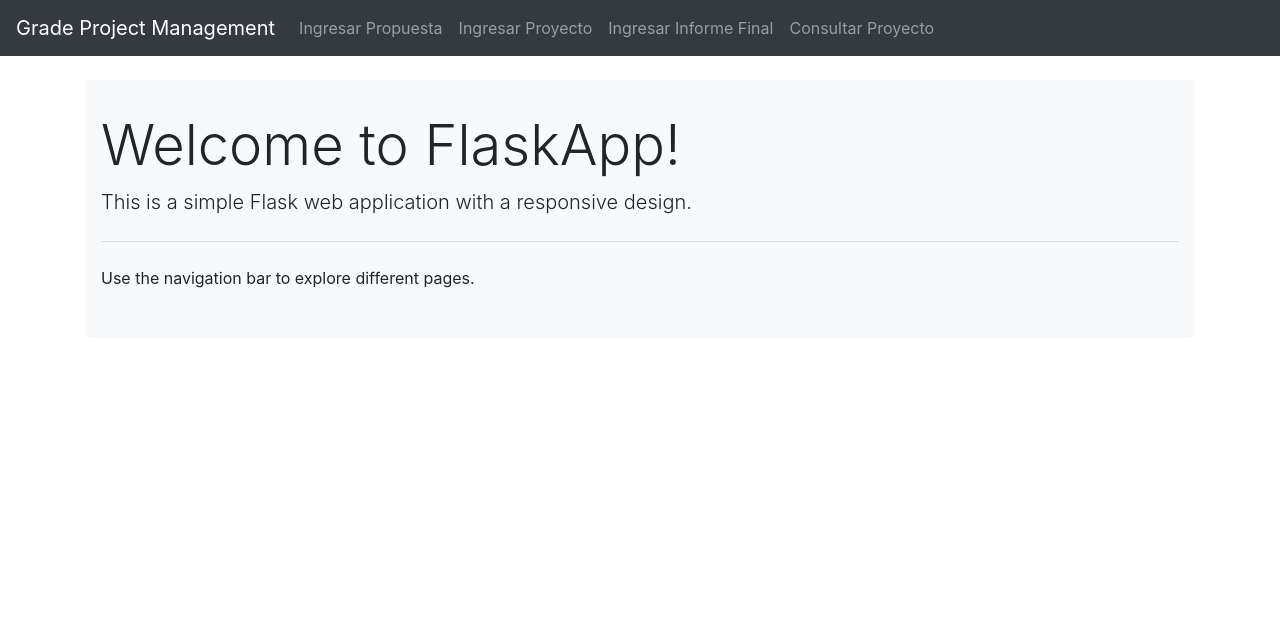
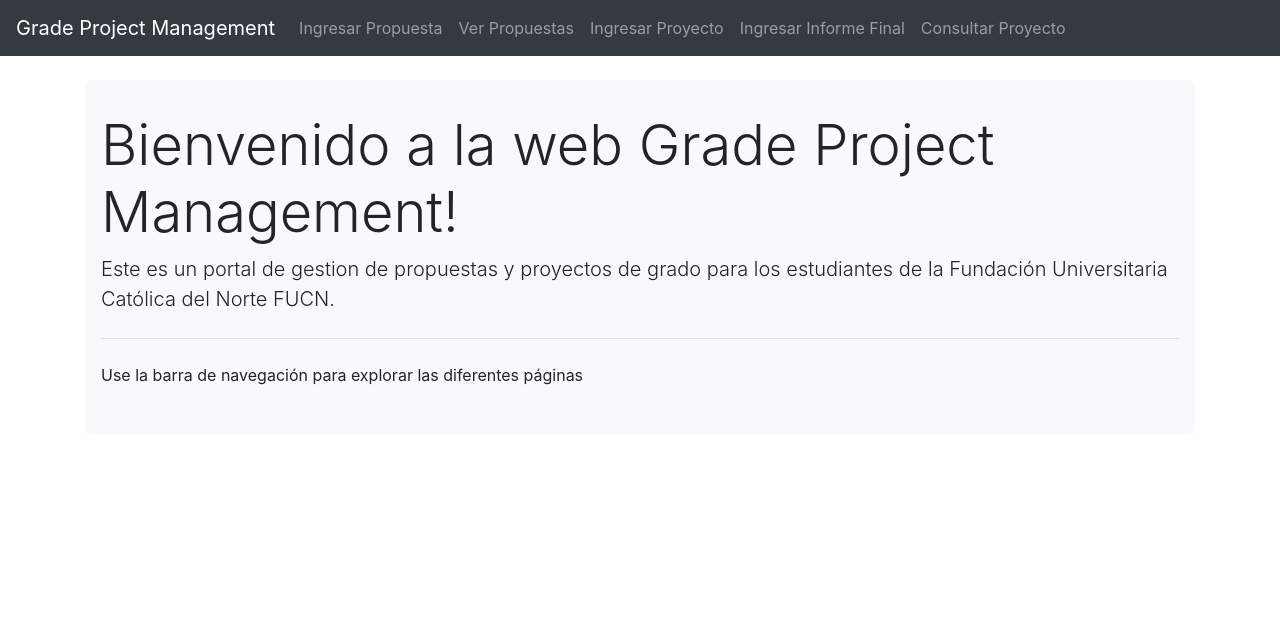
Before and after one commit to zrcindy/gradeprojectmanagement, a Flask app: page / in a window 1280 px wide. Shown: the top 627 px of the page. Run offline with Flask 3, Linux system fonts and the light colour scheme; the visitor is signed in with stand-in values (Sample User, id 1); parts of the project's set-up code (start-up, migrations or seed data) failed here and were passed over; some libraries are stand-ins or nearby versions.

Commit message:
Fixed ingresar-propuesta form and changed home page content

```diff
--- a/app/templates/base.html
+++ b/app/templates/base.html
@@ -21,6 +21,9 @@
                             <a class="nav-link" href="/ingresar-propuesta">Ingresar Propuesta</a>
                         </li>
                         <li class="nav-item">
+                            <a class="nav-link" href="/ver-propuestas">Ver Propuestas</a>
+                        </li>
+                        <li class="nav-item">
                             <a class="nav-link" href="/ingresar-proyecto">Ingresar Proyecto</a>
                         </li>
                         <li class="nav-item">
@@ -30,6 +33,9 @@
                             <a class="nav-link" href="/consultar-proyecto">Consultar Proyecto</a>
                         </li>
                     {% elif session['role'] == 'Evaluador' %}
+                        <li class="nav-item">
+                            <a class="nav-link" href="/consultar-proyecto">Consultar Proyecto</a>
+                        </li>
                         <li class="nav-item">
                             <a class="nav-link" href="/ver-propuestas">Ver Propuestas</a>
                         </li>
--- a/app/templates/index.html
+++ b/app/templates/index.html
@@ -2,9 +2,9 @@
 
 {% block content %}
 <div class="jumbotron">
-    <h1 class="display-4">Welcome to FlaskApp!</h1>
-    <p class="lead">This is a simple Flask web application with a responsive design.</p>
+    <h1 class="display-4">Bienvenido a la web Grade Project Management!</h1>
+    <p class="lead">Este es un portal de gestion de propuestas y proyectos de grado para los estudiantes de la Fundación Universitaria Católica del Norte FUCN.</p>
     <hr class="my-4">
-    <p>Use the navigation bar to explore different pages.</p>
+    <p>Use la barra de navegación para explorar las diferentes páginas</p>
 </div>
 {% endblock %}
```
Also changed, not shown: app/templates/ingresar-propuesta.html (+1 -9 lines).
